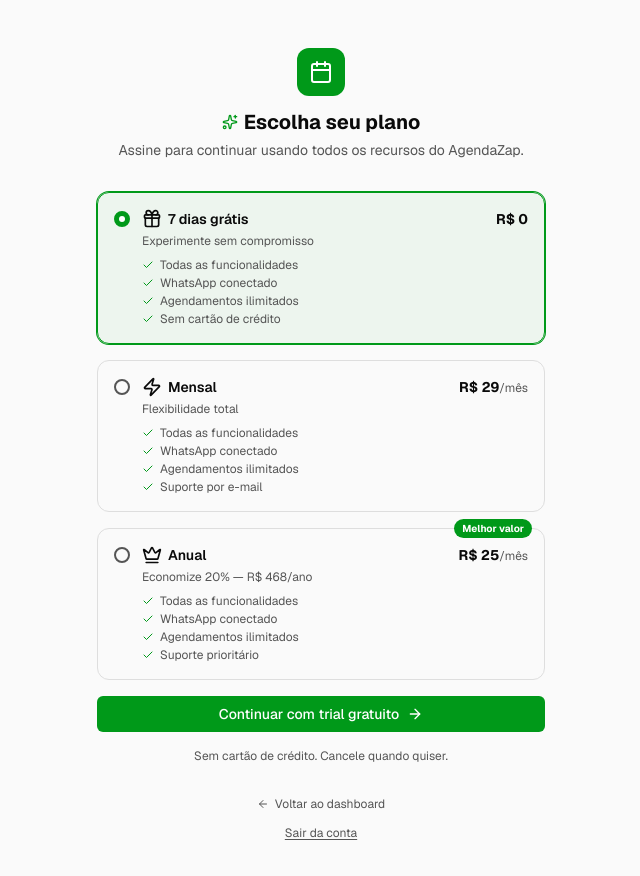
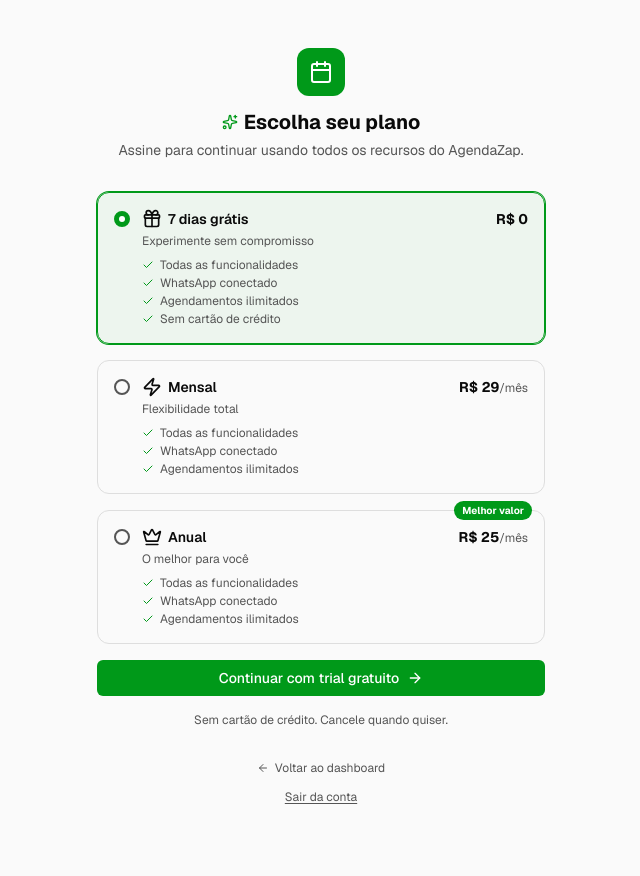
Before and after one commit to Daniel-Alencar/agenda-zap, a Next.js app: page /pricing in a window 1280 px wide. Shown: the top 876 px of the page, without its empty margins (319-959 px from the left). Built offline with nearby package versions, Linux system fonts and the light colour scheme.

Commit message:
feat: payment change

```diff
--- a/components/auth/plan-selector.tsx
+++ b/components/auth/plan-selector.tsx
@@ -27,7 +27,7 @@ export const PLANS = [
     period:    "/mês",
     desc:      "Flexibilidade total",
     icon:      <Zap className="h-5 w-5" />,
-    features:  ["Todas as funcionalidades", "WhatsApp conectado", "Agendamentos ilimitados", "Suporte por e-mail"],
+    features:  ["Todas as funcionalidades", "WhatsApp conectado", "Agendamentos ilimitados"],
     highlight: false,
     badge:     null,
   },
@@ -36,9 +36,9 @@ export const PLANS = [
     name:      "Anual",
     price:     "R$ 25",
     period:    "/mês",
-    desc:      "Economize 20% — R$ 468/ano",
+    desc:      "O melhor para você",
     icon:      <Crown className="h-5 w-5" />,
-    features:  ["Todas as funcionalidades", "WhatsApp conectado", "Agendamentos ilimitados", "Suporte prioritário"],
+    features:  ["Todas as funcionalidades", "WhatsApp conectado", "Agendamentos ilimitados"],
     highlight: true,
     badge:     "Melhor valor",
   },
```
